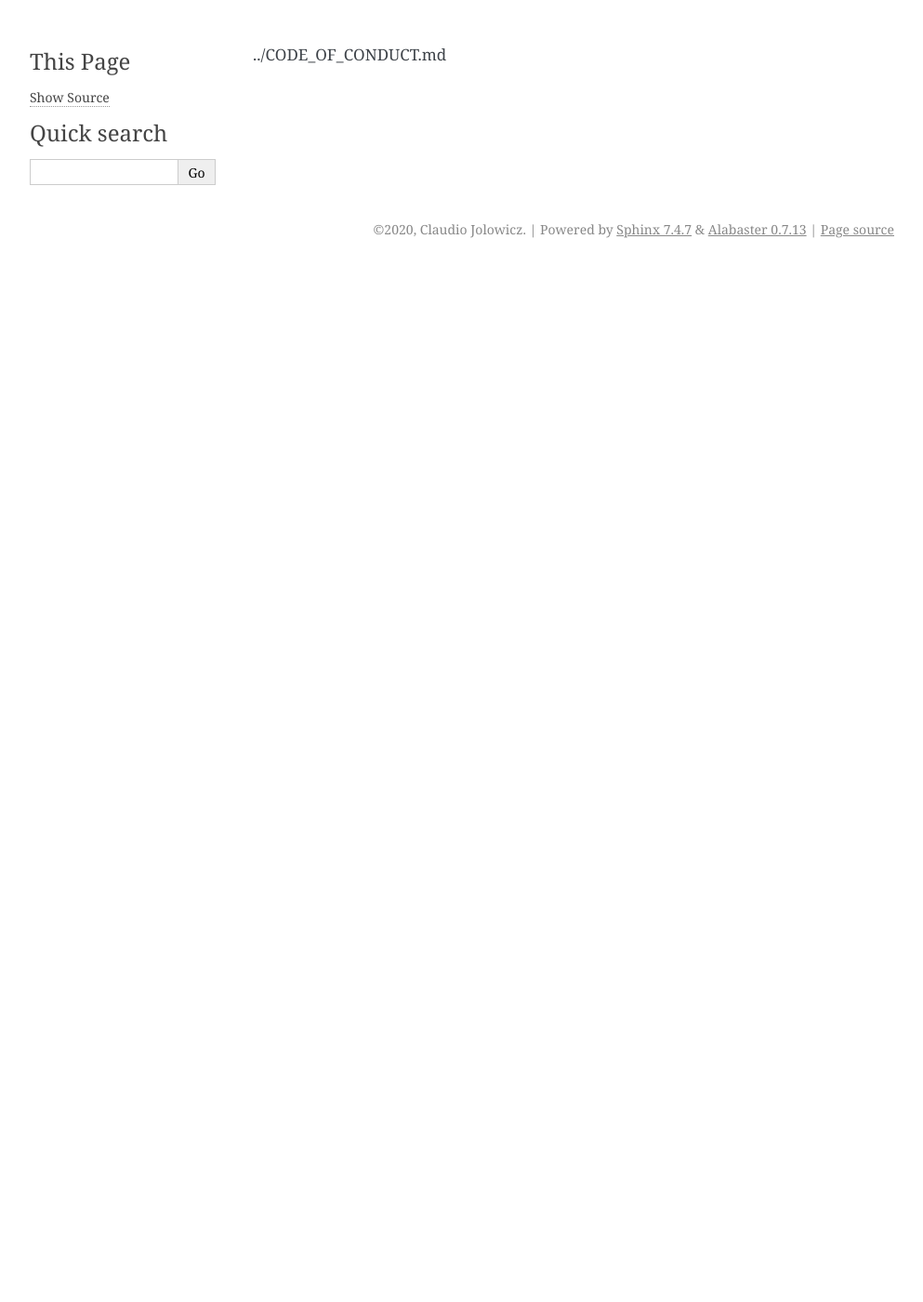
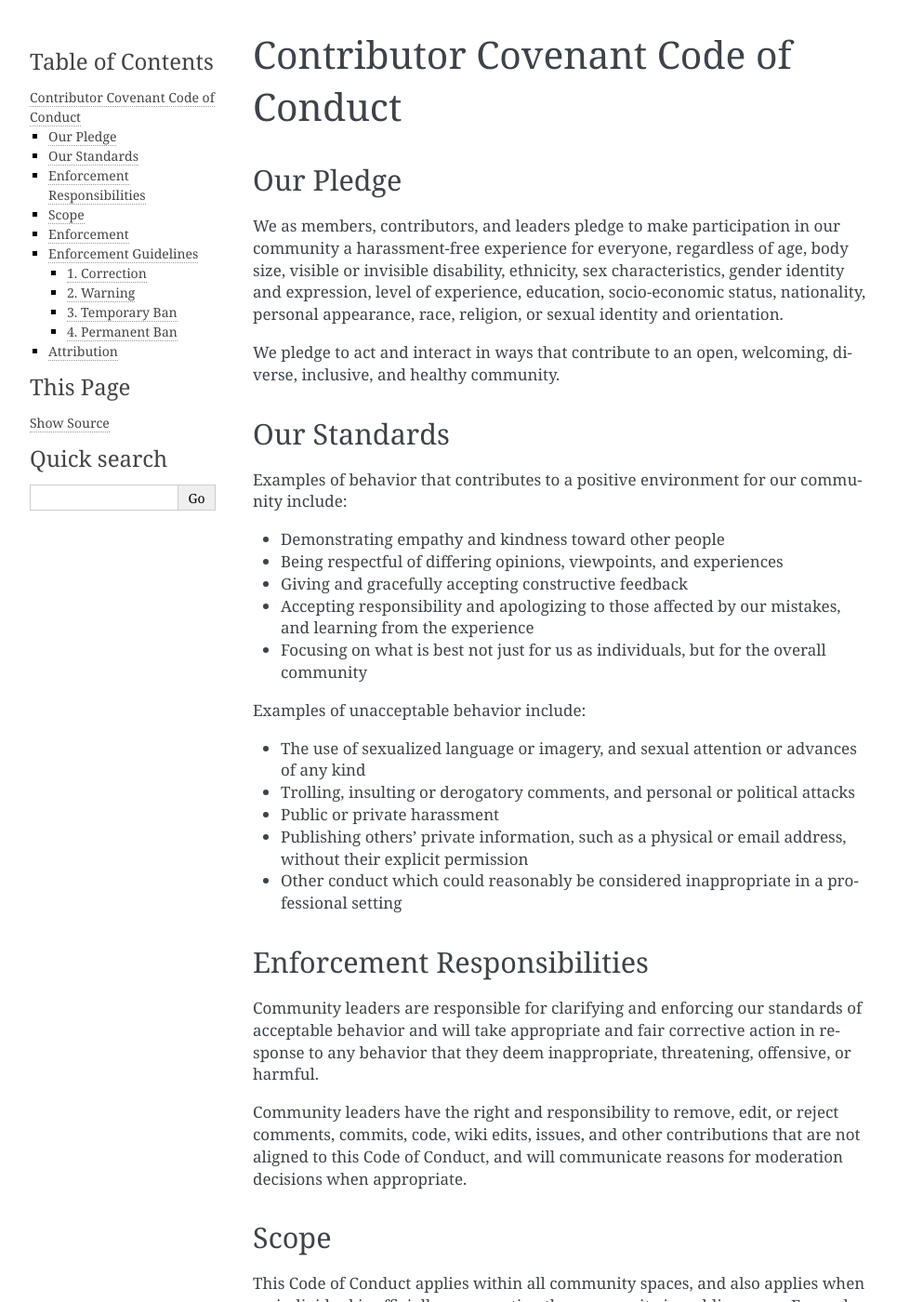
Before and after one commit to cjolowicz/cookiecutter-hypermodern-python-instance, a Sphinx documentation site: the page built from docs/CODE_OF_CONDUCT.md, in a window 1280 px wide and 1400 px high. Shown: the whole window at 93% size, without its empty margins (148-1141 px from the left). Built offline with Sphinx 7.4.7, drawn with Linux system fonts in a browser that asks for light colours; some of the changed text lies outside the part shown.

```diff
--- a/docs/CODE_OF_CONDUCT.md
+++ b/docs/CODE_OF_CONDUCT.md
@@ -1 +1,84 @@
-../CODE_OF_CONDUCT.md
+# Contributor Covenant Code of Conduct
+
+## Our Pledge
+
+We as members, contributors, and leaders pledge to make participation in our community a harassment-free experience for everyone, regardless of age, body size, visible or invisible disability, ethnicity, sex characteristics, gender identity and expression, level of experience, education, socio-economic status, nationality, personal appearance, race, religion, or sexual identity and orientation.
+
+We pledge to act and interact in ways that contribute to an open, welcoming, diverse, inclusive, and healthy community.
+
+## Our Standards
+
+Examples of behavior that contributes to a positive environment for our community include:
+
+- Demonstrating empathy and kindness toward other people
+- Being respectful of differing opinions, viewpoints, and experiences
+- Giving and gracefully accepting constructive feedback
+- Accepting responsibility and apologizing to those affected by our mistakes, and learning from the experience
+- Focusing on what is best not just for us as individuals, but for the overall community
+
+Examples of unacceptable behavior include:
+
+- The use of sexualized language or imagery, and sexual attention or
+  advances of any kind
+- Trolling, insulting or derogatory comments, and personal or political attacks
+- Public or private harassment
+- Publishing others' private information, such as a physical or email
+  address, without their explicit permission
+- Other conduct which could reasonably be considered inappropriate in a
+  professional setting
+
+## Enforcement Responsibilities
+
+Community leaders are responsible for clarifying and enforcing our standards of acceptable behavior and will take appropriate and fair corrective action in response to any behavior that they deem inappropriate, threatening, offensive, or harmful.
+
+Community leaders have the right and responsibility to remove, edit, or reject comments, commits, code, wiki edits, issues, and other contributions that are not aligned to this Code of Conduct, and will communicate reasons for moderation decisions when appropriate.
+
+## Scope
+
+This Code of Conduct applies within all community spaces, and also applies when an individual is officially representing the community in public spaces. Examples of representing our community include using an official e-mail address, posting via an official social media account, or acting as an appointed representative at an online or offline event.
+
+## Enforcement
+
+Instances of abusive, harassing, or otherwise unacceptable behavior may be reported to the community leaders responsible for enforcement at mail@claudiojolowicz.com. All complaints will be reviewed and investigated promptly and fairly.
+
+All community leaders are obligated to respect the privacy and security of the reporter of any incident.
+
+## Enforcement Guidelines
+
+Community leaders will follow these Community Impact Guidelines in determining the consequences for any action they deem in violation of this Code of Conduct:
+
+### 1. Correction
+
+**Community Impact**: Use of inappropriate language or other behavior deemed unprofessional or unwelcome in the community.
+
+**Consequence**: A private, written warning from community leaders, providing clarity around the nature of the violation and an explanation of why the behavior was inappropriate. A public apology may be requested.
+
+### 2. Warning
+
+**Community Impact**: A violation through a single incident or series of actions.
+
+**Consequence**: A warning with consequences for continued behavior. No interaction with the people involved, including unsolicited interaction with those enforcing the Code of Conduct, for a specified period of time. This includes avoiding interactions in community spaces as well as external channels like social media. Violating these terms may lead to a temporary or permanent ban.
+
+### 3. Temporary Ban
+
+**Community Impact**: A serious violation of community standards, including sustained inappropriate behavior.
+
+**Consequence**: A temporary ban from any sort of interaction or public communication with the community for a specified period of time. No public or private interaction with the people involved, including unsolicited interaction with those enforcing the Code of Conduct, is allowed during this period. Violating these terms may lead to a permanent ban.
+
+### 4. Permanent Ban
+
+**Community Impact**: Demonstrating a pattern of violation of community standards, including sustained inappropriate behavior, harassment of an individual, or aggression toward or disparagement of classes of individuals.
+
+**Consequence**: A permanent ban from any sort of public interaction within the community.
+
+## Attribution
+
+This Code of Conduct is adapted from the [Contributor Covenant][homepage], version 2.0,
+available at https://www.contributor-covenant.org/version/2/0/code_of_conduct.html.
+
+Community Impact Guidelines were inspired by [Mozilla's code of conduct enforcement ladder](https://github.com/mozilla/diversity).
+
+[homepage]: https://www.contributor-covenant.org
+
+For answers to common questions about this code of conduct, see the FAQ at
+https://www.contributor-covenant.org/faq. Translations are available at https://www.contributor-covenant.org/translations.
--- a/docs/index.rst
+++ b/docs/index.rst
@@ -8,7 +8,6 @@ Cookiecutter Hypermodern Python Instance
    license
    reference
    Changelog <https://github.com/cjolowicz/cookiecutter-hypermodern-python-instance/releases>
-   Contributing <CONTRIBUTING>
    Code of Conduct <CODE_OF_CONDUCT>
 
 This package has a command-line interface.
--- a/noxfile.py
+++ b/noxfile.py
@@ -8,7 +8,7 @@ from nox.sessions import Session
 
 
 package = "cookiecutter_hypermodern_python_instance"
-python_versions = ["3.9", "3.8", "3.7", "3.6"]
+python_versions = ["3.8", "3.7", "3.6"]
 nox.options.sessions = "lint", "safety", "mypy", "pytype", "tests"
 locations = "src", "tests", "noxfile.py", "docs/conf.py"
 
```
Also changed, not shown: CODE_OF_CONDUCT.md (+11 -12 lines), CONTRIBUTING.md (deleted, +0 -158 lines), docs/CONTRIBUTING.md (deleted, +0 -1 lines), .pre-commit-config.yaml, 5 other files.
